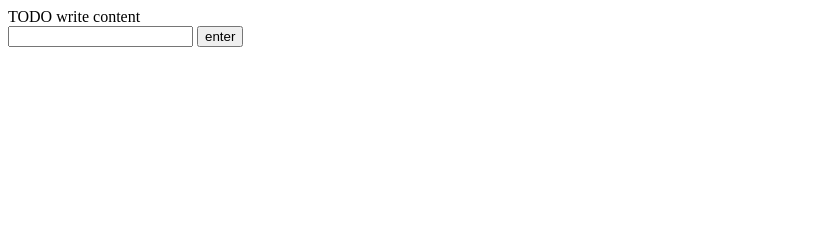
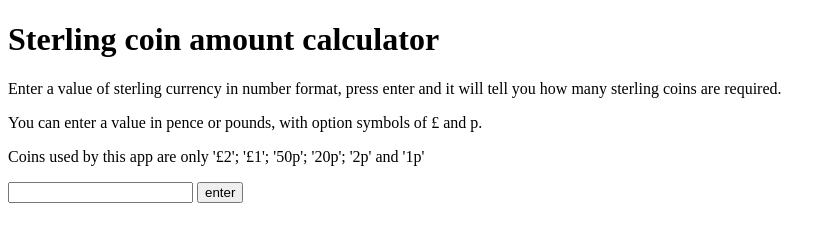
Before and after one commit to jpdrawneek/Test, a plain HTML site: page index.html in a window 1280 px wide. Shown: the whole page, without its empty margins (0-836 px from the left). Drawn offline with Linux system fonts and the light colour scheme.

Commit message:
Add some instructional copy to UI

```diff
--- a/index.html
+++ b/index.html
@@ -5,7 +5,7 @@
 -->
 <html>
     <head>
-        <title>TODO supply a title</title>
+        <title>Sterling coin amount calculator</title>
         <meta charset="UTF-8">
         <meta name="viewport" content="width=device-width, initial-scale=1.0">
         <script type="text/javascript" src="js/jquery-2.1.1.min.js"></script>
@@ -16,7 +16,10 @@
         <script type="text/javascript" src="js/src/scripts.js"></script>
     </head>
     <body>
-        <div>TODO write content</div>
+        <h1>Sterling coin amount calculator</h1>
+        <p>Enter a value of sterling currency in number format, press enter and it will tell you how many sterling coins are required.</p>
+        <p>You can enter a value in pence or pounds, with option symbols of £ and p.</p>
+        <p>Coins used by this app are only '£2'; '£1'; '50p'; '20p'; '2p' and '1p'</p>
         <div id="errors"></div>
         <form>
             <input type="text" name="amount" id="amount" />
```
